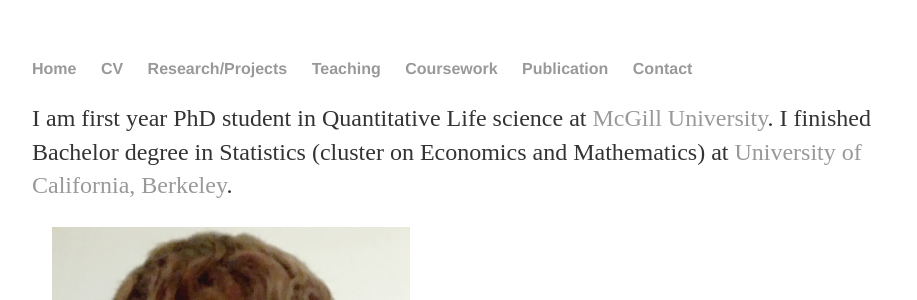
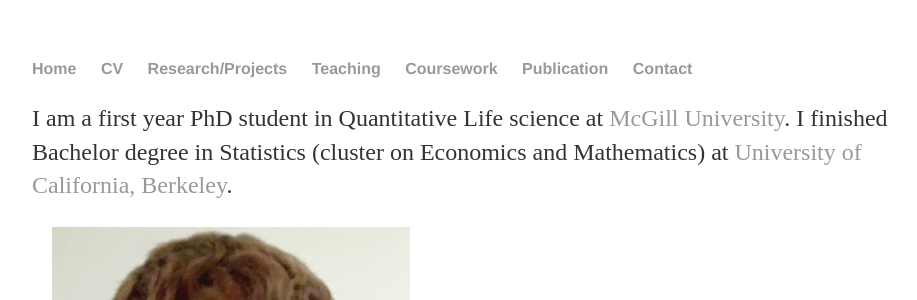
Before and after one commit to yjkweon24/yjkweon24.github.io, a Jekyll site: the page built from index.html, in a window 1280 px wide. Shown: the top 300 px of the page, without its empty margins (160-1077 px from the left). Built offline with Jekyll 4.4.1, drawn with Linux system fonts in a browser that asks for light colours.

Commit message:
fix typo

```diff
--- a/index.html
+++ b/index.html
@@ -5,7 +5,7 @@ title: Jin Kweon
 <!--Link to default.html under _layouts-->
 <div class="blurb">
 	<p class="message">
-        	I am first year PhD student in Quantitative Life science at <a href = "https://www.mcgill.ca/">McGill University</a>. I finished Bachelor degree in Statistics (cluster on Economics and Mathematics) at <a href = "http://berkeley.edu">University of California, Berkeley</a>.
+        	I am a first year PhD student in Quantitative Life science at <a href = "https://www.mcgill.ca/">McGill University</a>. I finished Bachelor degree in Statistics (cluster on Economics and Mathematics) at <a href = "http://berkeley.edu">University of California, Berkeley</a>.
         </p>
 </div><!-- /.blurb -->
 
```
